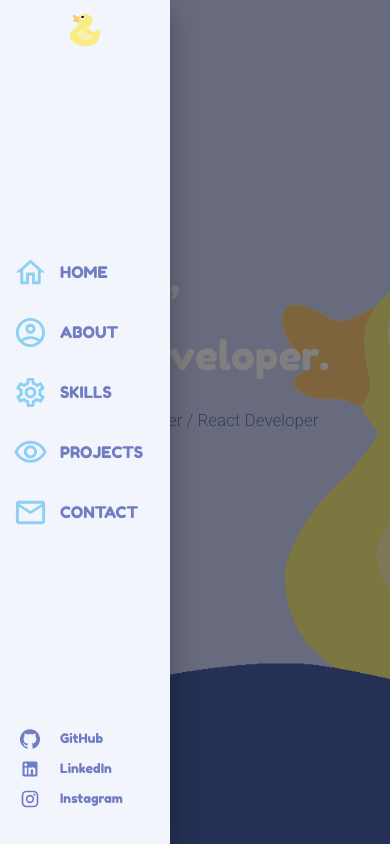
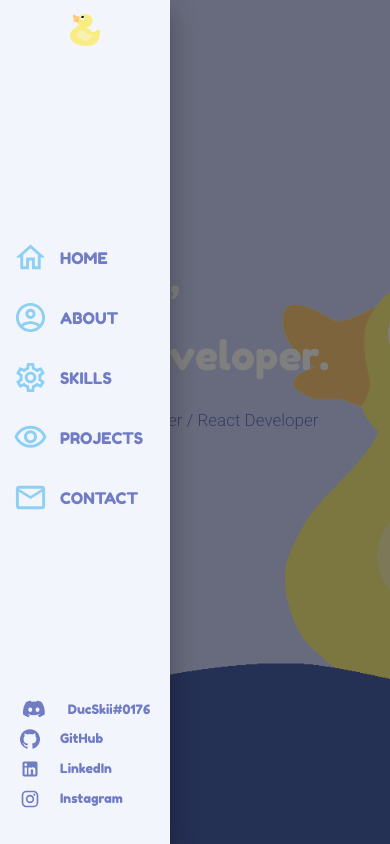
Before and after one commit to DucSkii/portfolio, a React (Create React App) app: page / in a window 390 px wide. Both pictures are taken after a click on the button 24 px from the left and 24 px from the top of the page. Built offline with nearby package versions, Linux system fonts and the light colour scheme.

Commit message:
added discord icon to drawer mobile view

```diff
--- a/src/components/DrawerBar/index.js
+++ b/src/components/DrawerBar/index.js
@@ -1,4 +1,4 @@
-import React from 'react'
+import React, { useState } from 'react'
 import { Button, Typography } from '@material-ui/core'
 import HomeOutlinedIcon from '@material-ui/icons/HomeOutlined'
 import AccountCircleOutlinedIcon from '@material-ui/icons/AccountCircleOutlined'
@@ -10,12 +10,24 @@ import InstagramIcon from '@material-ui/icons/Instagram'
 import LinkedInIcon from '@material-ui/icons/LinkedIn'
 import DrawerButton from './DrawerButton'
 import duckLogo from '../../images/duckLogo.png'
+import { CopyToClipboard } from 'react-copy-to-clipboard'
 
 import { useStyles } from './styles'
 
 const Drawer = () => {
 
   const classes = useStyles()
+  const [show, setShow] = useState(false)
+
+  const showClipboard = () => {
+    if (show) {
+      return null
+    }
+    setShow(true)
+    setTimeout(() => {
+      setShow(false)
+    }, 3000)
+  }
 
   return (
     <div className={classes.drawerContainer}>
@@ -48,6 +60,29 @@ const Drawer = () => {
         </DrawerButton>
       </div>
       <div className={classes.socials}>
+        <div
+          className={show ? classes.opacityShow : classes.opacityNone}
+          style={{
+            display: 'flex',
+            position: 'fixed',
+            width: '155px',
+            justifyContent: 'center',
+            bottom: '160px',
+            transition: 'all 0.5s',
+          }}
+        >
+          <Typography color='primary' style={{ fontSize: '13px', userSelect: 'none' }}>Copied to clipboard</Typography>
+        </div>
+        <CopyToClipboard text='DucSkii#0176'>
+          <div className={classes.discordIcon}
+            onClick={showClipboard}
+          >
+            <i className="fab fa-discord" aria-hidden="true"
+              style={{ color: '#707cc3', padding: '5px 22px', fontSize: '19px', userSelect: 'none' }}
+            />
+            <Typography color='primary' style={{ fontSize: '13px', userSelect: 'none' }}>DucSkii#0176</Typography>
+          </div>
+        </CopyToClipboard>
         <a href='https://github.com/DucSkii' target="_blank" rel="noopener noreferrer"
           style={{
             display: 'flex',
--- a/src/components/DrawerBar/styles.js
+++ b/src/components/DrawerBar/styles.js
@@ -22,4 +22,15 @@ export const useStyles = makeStyles(theme => ({
     padding: '0',
     margin: '0',
   },
+  discordIcon: {
+    display: 'flex',
+    alignItems: 'center',
+    transition: 'all 0.2s',
+  },
+  opacityNone: {
+    opacity: 0,
+  },
+  opacityShow: {
+    opacity: 1,
+  },
 }))
```
Also changed, not shown: 1 other file (tests, documents, lock files or other folders).
